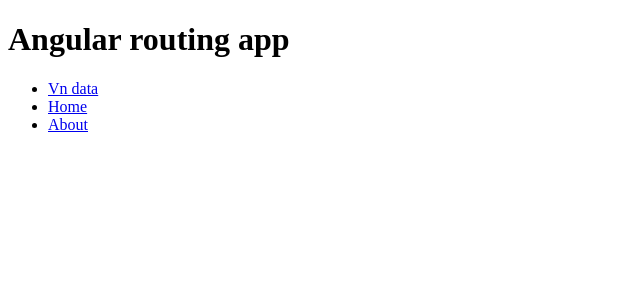
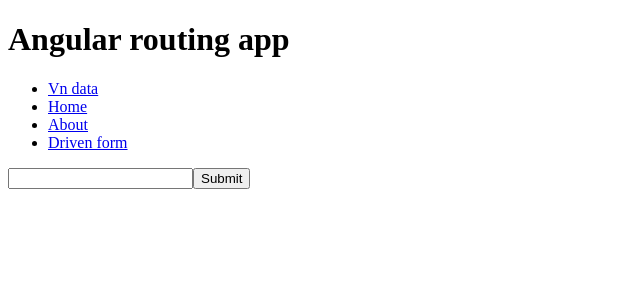
Before and after one commit to tannvv/angular-clg, an Angular app: page /driven-form in a window 1280 px wide. Before the commit this address led to /. Shown: the top 300 px of the page, without its empty margins (0-640 px from the left). Built offline with nearby package versions, Linux system fonts and the light colour scheme.

Commit message:
driven-form

```diff
--- /dev/null
+++ b/src/app/Service/common.service.ts
@@ -0,0 +1,12 @@
+import { Injectable } from '@angular/core';
+
+@Injectable({
+  providedIn: 'root'
+})
+export class CommonService {
+
+  constructor() { }
+  getData(data : string):void{
+      console.log('Đây là data của service : ' + data)
+  }
+}
--- a/src/app/app-routing.module.ts
+++ b/src/app/app-routing.module.ts
@@ -1,3 +1,4 @@
+import { DrivenFormComponent } from './driven-form/driven-form.component';
 import { AboutComponent } from './about/about.component';
 import { VnDataComponent } from './vn-data/vn-data.component';
 import { HomeComponent } from './home/home.component';
@@ -7,7 +8,8 @@ import { RouterModule, Routes } from '@angular/router';
 const routes: Routes = [
   {path : 'home', component : HomeComponent},
   {path : 'vn-data', component:VnDataComponent},
-  {path : 'about',component:AboutComponent}
+  {path : 'about',component:AboutComponent},
+  {path : 'driven-form', component:DrivenFormComponent}
 ];
 
 @NgModule({
--- a/src/app/app.component.html
+++ b/src/app/app.component.html
@@ -9,5 +9,8 @@
   <li>
     <a routerLink="/about" routerLinkActive="active">About</a>
   </li>
+  <li>
+    <a routerLink="/driven-form" routerLinkActive="active">Driven form</a>
+  </li>
 </ul>
 <router-outlet></router-outlet>
--- a/src/app/app.module.ts
+++ b/src/app/app.module.ts
@@ -9,6 +9,7 @@ import { FilterNgForComponent } from './filter-ng-for/filter-ng-for.component';
 import { VnDataComponent } from './vn-data/vn-data.component';
 import { HighLightDirective } from './Directives/high-light.directive';
 import { AboutComponent } from './about/about.component';
+import { DrivenFormComponent } from './driven-form/driven-form.component';
 
 @NgModule({
   declarations: [
@@ -18,6 +19,7 @@ import { AboutComponent } from './about/about.component';
     VnDataComponent,
     HighLightDirective,
     AboutComponent,
+    DrivenFormComponent,
 
   ],
   imports: [BrowserModule, AppRoutingModule, FormsModule],
--- /dev/null
+++ b/src/app/driven-form/driven-form.component.html
@@ -0,0 +1,4 @@
+<form>
+    <input type="text" [(ngModel)]="name" [ngModelOptions]="{standalone:true}"/>
+    <button (click)="onSubmit()" >Submit</button>
+</form>
--- /dev/null
+++ b/src/app/driven-form/driven-form.component.ts
@@ -0,0 +1,19 @@
+import { CommonService } from './../Service/common.service';
+import { Component, OnInit } from '@angular/core';
+
+@Component({
+  selector: 'app-driven-form',
+  templateUrl: './driven-form.component.html',
+  styleUrls: ['./driven-form.component.scss']
+})
+export class DrivenFormComponent implements OnInit {
+  name = '';
+  constructor(private common : CommonService) { }
+
+  ngOnInit(): void {
+  }
+  onSubmit():void{
+    this.common.getData(this.name)
+  }
+
+}
```
Also changed, not shown: src/app/driven-form/driven-form.component.scss (added), 2 other files (tests, documents, lock files or other folders).
